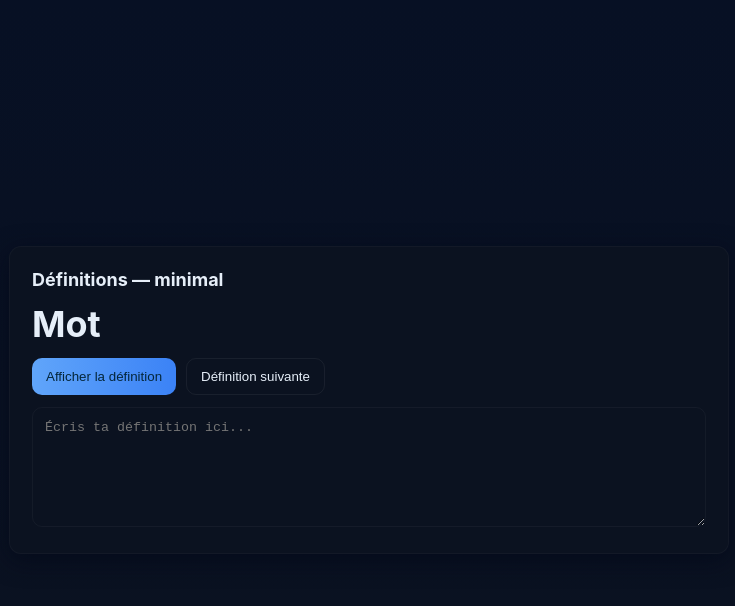
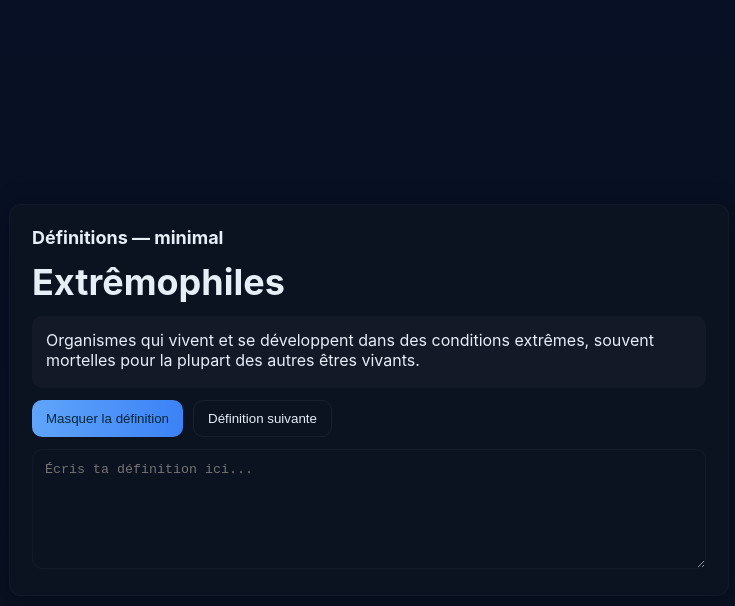
Before and after one commit to mrbrgmg/site, a plain HTML site: page index.html in a window 1280 px wide. Both pictures are taken after a click on the button "Afficher la définition". Shown: the whole page, without its empty margins (271-1006 px from the left). Drawn offline with Linux system fonts and the light colour scheme.

Commit message:
Update index.html

```diff
--- a/index.html
+++ b/index.html
@@ -17,6 +17,7 @@ h1{margin:0 0 8px 0; font-size:18px}
     button{background:transparent; border:1px solid rgba(255,255,255,0.06); padding:10px 14px; color:inherit; border-radius:10px; cursor:pointer}
     button.primary{background:linear-gradient(90deg,var(--accent),#3b82f6); border:0; color:#04263a}
     textarea{width:100%; min-height:120px; padding:12px; border-radius:10px; border:1px solid rgba(255,255,255,0.04); background:transparent; color:inherit; margin-top:12px; resize:vertical}
+    a.linked-word:hover{opacity:0.8;}
   </style>
 </head>
 <body>
@@ -25,25 +26,110 @@ textarea{width:100%; min-height:120px; padding:12px; border-radius:10px; border:
     <div id="word" class="word">Mot</div>
     <div id="definition" class="definition" aria-hidden="true"></div>
 
-
     <div class="controls">
       <button id="revealBtn" class="primary">Afficher la définition</button>
       <button id="nextBtn">Définition suivante</button>
     </div>
 
-
     <textarea id="edit" placeholder="Écris ta définition ici..."></textarea>
   </main>
 
+  <script>
+    const initialDefinitions = [
+      {"word":"Procaryotes","definition":"Organismes unicellulaires sans noyau, pas d'organites."},
+      {"word":"Bactéries","definition":"Organismes unicellulaires sans noyau, très répandus dans tous les milieux."},
+      {"word":"Archées","definition":"Organismes unicellulaires sans noyau, extrêmophiles."},
+      {"word":"Extrêmophiles","definition":"Organismes qui vivent et se développent dans des conditions extrêmes, souvent mortelles pour la plupart des autres êtres vivants."},
+      {"word":"Eucaryotes","definition":"Organismes dont les cellules possèdent un noyau véritable entouré d’une membrane, ainsi que des organites."},
+      {"word":"Cellule","definition":"Unité de vie."},
+      {"word":"Hétérotrophe","definition":"Organisme qui ne peut fabriquer sa nourriture à partir de rien, a besoin de matière organique provenant de l'extérieur."}
+    ];
 
-<script>
-let definitions = [];
+    let definitions = initialDefinitions.slice();
     let currentIndex = 0;
-
 
     const el = {
       word: document.getElementById('word'),
       def: document.getElementById('definition'),
       revealBtn: document.getElementById('revealBtn'),
       nextBtn: document.getElementById('nextBtn'),
+      edit: document.getElementById('edit')
+    };
+
+    // dictionnaire rapide pour lookup
+    const wordMap = {};
+    initialDefinitions.forEach(item => {
+      const key = item.word.normalize("NFD").replace(/[\u0300-\u036f]/g, "").toLowerCase();
+      wordMap[key] = item;
+    });
+
+    function pickRandom(exclude){
+      if(definitions.length<=1) return 0;
+      let i;
+      do { i = Math.floor(Math.random()*definitions.length); } while(i===exclude);
+      return i;
+    }
+
+    // rendre les mots cliquables, même avec ponctuation autour
+    function linkifyDefinition(text){
+      return text.split(/\s+/).map(token => {
+        // capturer ponctuation au début et à la fin
+        const match = token.match(/^(\W*)([\wÀ-ÖØ-öø-ÿ'-]+)(\W*)$/u);
+        if(match){
+          const prefix = match[1], word = match[2], suffix = match[3];
+          const key = word.normalize("NFD").replace(/[\u0300-\u036f]/g, "").toLowerCase();
+          if(wordMap[key]){
+            return `${prefix}<a href="#" class="linked-word" data-key="${key}" style="color:#60a5fa; text-decoration:underline; cursor:pointer;">${word}</a>${suffix}`;
+          }
+        }
+        return token;
+      }).join(' ');
+    }
+
+    function render(){
+      const item = definitions[currentIndex];
+      el.word.textContent = item.word || '(mot)';
+      el.def.innerHTML = linkifyDefinition(item.definition || '(pas de définition)');
+      el.def.classList.remove('visible');
+      el.def.setAttribute('aria-hidden','true');
+      el.revealBtn.textContent = 'Afficher la définition';
+      el.edit.value = '';
+
+      el.def.querySelectorAll('.linked-word').forEach(a => {
+        a.addEventListener('click', e => {
+          e.preventDefault();
+          const key = a.dataset.key;
+          const target = wordMap[key];
+          if(target){
+            currentIndex = definitions.indexOf(target);
+            render();
+          }
+        });
+      });
+    }
+
+    function toggleReveal(){
+      const visible = el.def.classList.toggle('visible');
+      el.def.setAttribute('aria-hidden', String(!visible));
+      el.revealBtn.textContent = visible ? 'Masquer la définition' : 'Afficher la définition';
+    }
+
+    function next(){
+      currentIndex = pickRandom(currentIndex);
+      render();
+    }
+
+    el.revealBtn.addEventListener('click', toggleReveal);
+    el.nextBtn.addEventListener('click', next);
+
+    document.addEventListener('keydown', (e)=>{
+      const active = document.activeElement;
+      const typing = active && (active.tagName==='INPUT' || active.tagName==='TEXTAREA');
+      if(e.code === 'Space' && !typing){ e.preventDefault(); toggleReveal(); }
+      if((e.key==='n' || e.key==='N') && !typing){ next(); }
+    });
+
+    (function init(){ currentIndex = Math.floor(Math.random()*definitions.length); render(); })();
+  </script>
+</body>
 </html>
```
Lines whose indentation alone changed are shown as unchanged.
